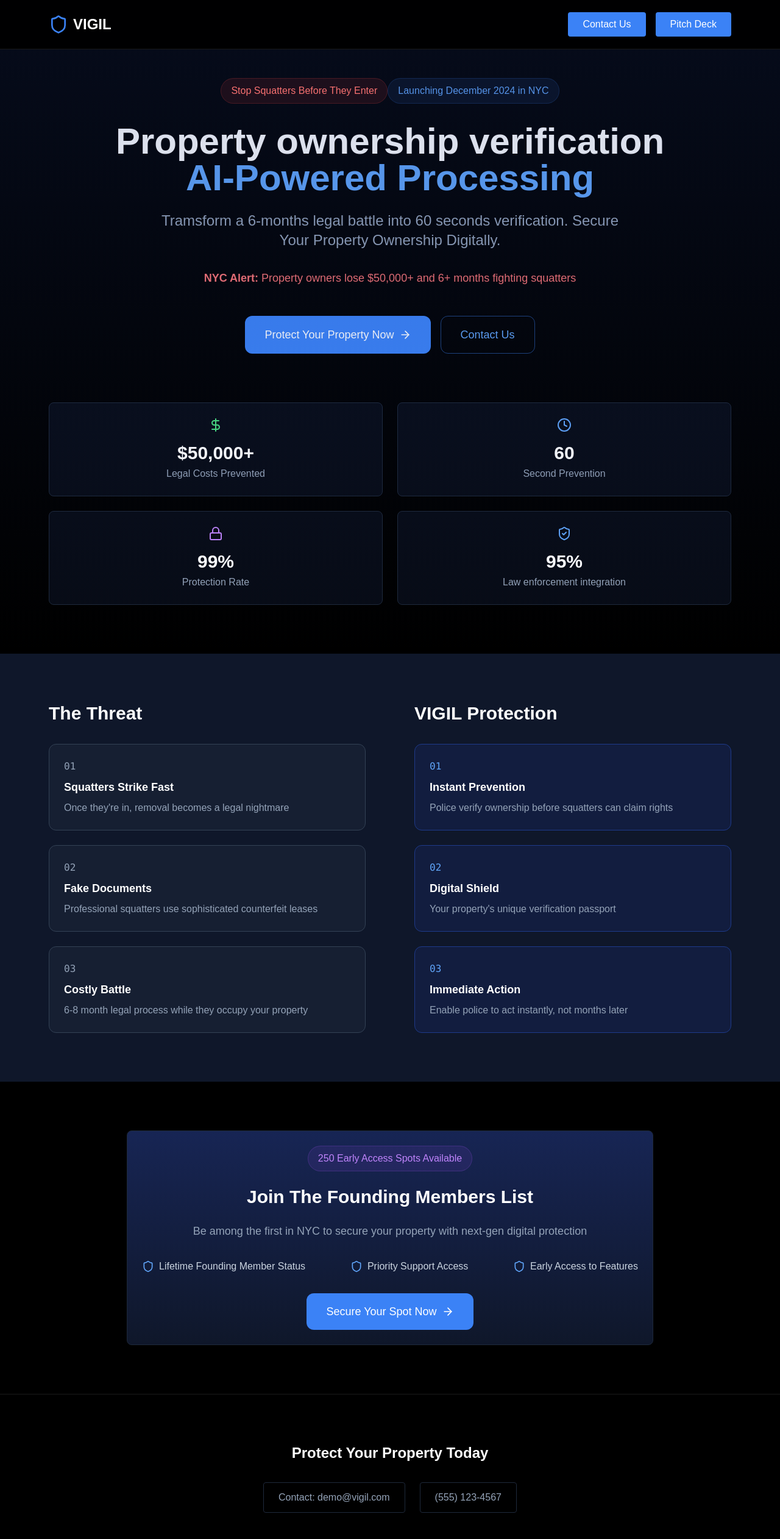
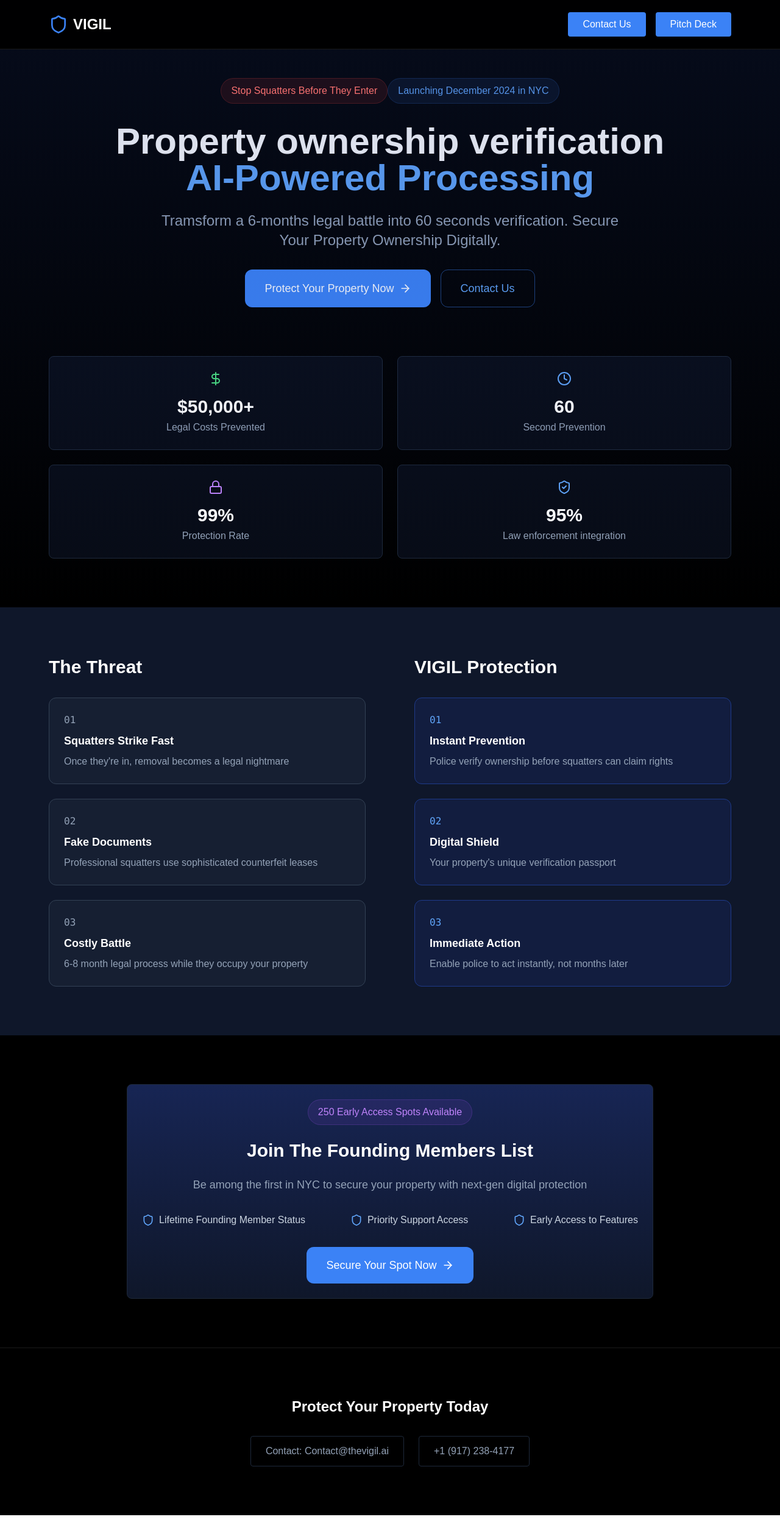
Before and after one commit to The-Vigil/Vigil_website, a Next.js app: page / in a window 1280 px wide. Shown: the top 2524 px of the page at 61% size. After the commit the page ends 2485 px from the top, so only its background shows below. Built offline with nearby package versions, Linux system fonts and the light colour scheme.

Commit message:
removed NYC alert line

```diff
--- a/components/artifact.tsx
+++ b/components/artifact.tsx
@@ -216,10 +216,10 @@
             </p>
 
             {/* Emergency Stats */}
-            <div className="mb-12 text-red-400 text-lg">
+            {/* <div className="mb-12 text-red-400 text-lg">
               <span className="font-semibold">NYC Alert:</span> Property owners
               lose $50,000+ and 6+ months fighting squatters
-            </div>
+            </div> */}
 
             {/* CTA Buttons */}
             <div className="flex flex-col sm:flex-row justify-center gap-4 mb-20">
@@ -367,11 +367,11 @@
           </Link>
           <div className="flex justify-center space-x-6">
             <ContactButton
-              text="Contact: demo@vigil.com"
+              text="Contact: Contact@thevigil.ai"
               href="https://mail.google.com/mail/?view=cm&fs=1&to=demo@vigil.com"
             />
             <ContactButton
-              text="(555) 123-4567"
+              text="+1 (917) 238-4177"
               onClick={() => alert("Redirecting to protect property rights!")}
             />
           </div>
```
